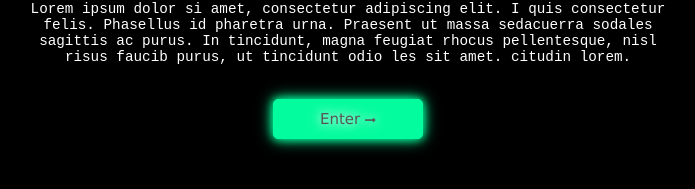
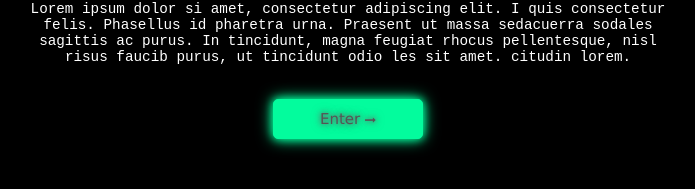
Before and after one commit to scuttler001/fy, a plain HTML site: page index.html in a window 1280 px wide. In both pictures the pointer is over the button "Enter". Shown: the part 252-441 px from the top of the page, without its empty margins (292-987 px from the left). Drawn offline with Linux system fonts and the light colour scheme.

Commit message:
Update style.css

```diff
--- a/style.css
+++ b/style.css
@@ -49,6 +49,6 @@ body{
   border: 1px solid #03fc9d;
   box-shadow: 0 0 8px #03fc9d,
               0 0 16px #03fc9d;
-  text-shadow: 0 0 10px #fff,
-               0 0 18px #fff;
+  text-shadow: 0 0 5px #666,
+               0 0 10px #666;
 }
```
